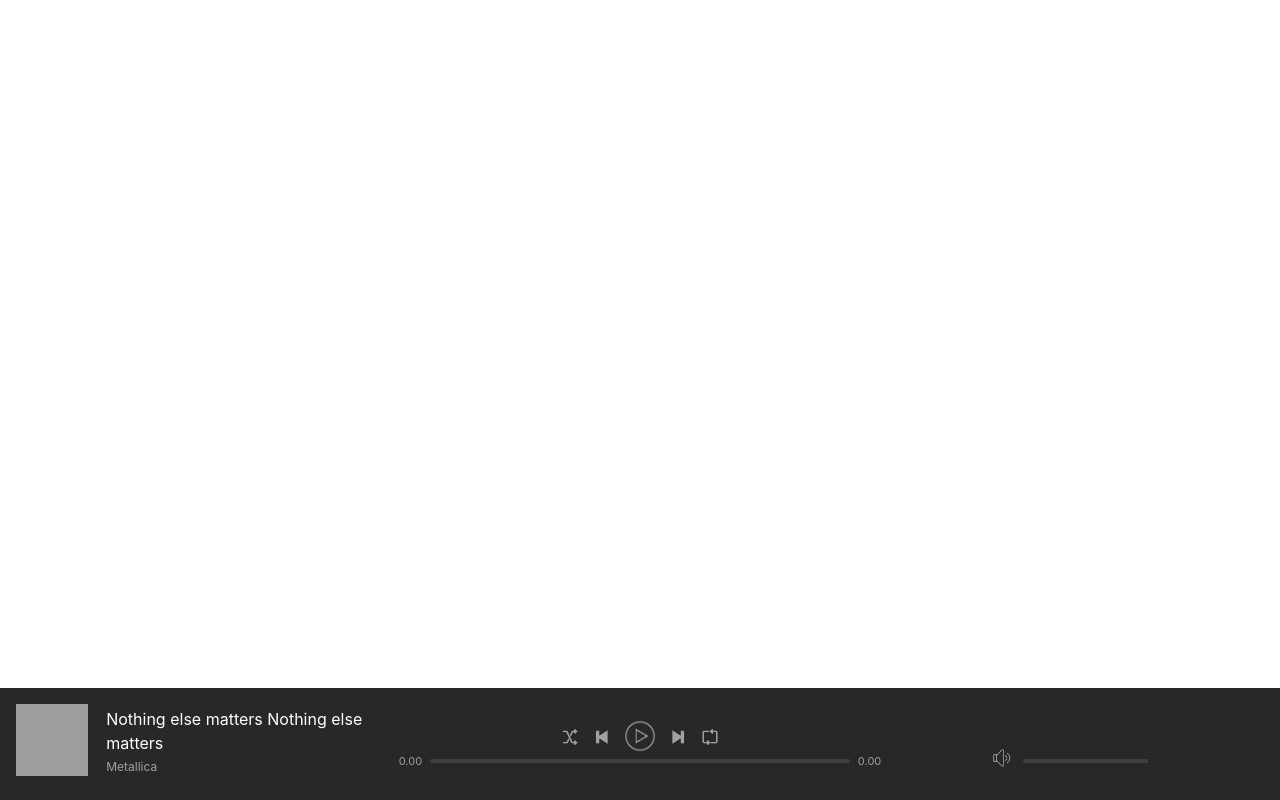
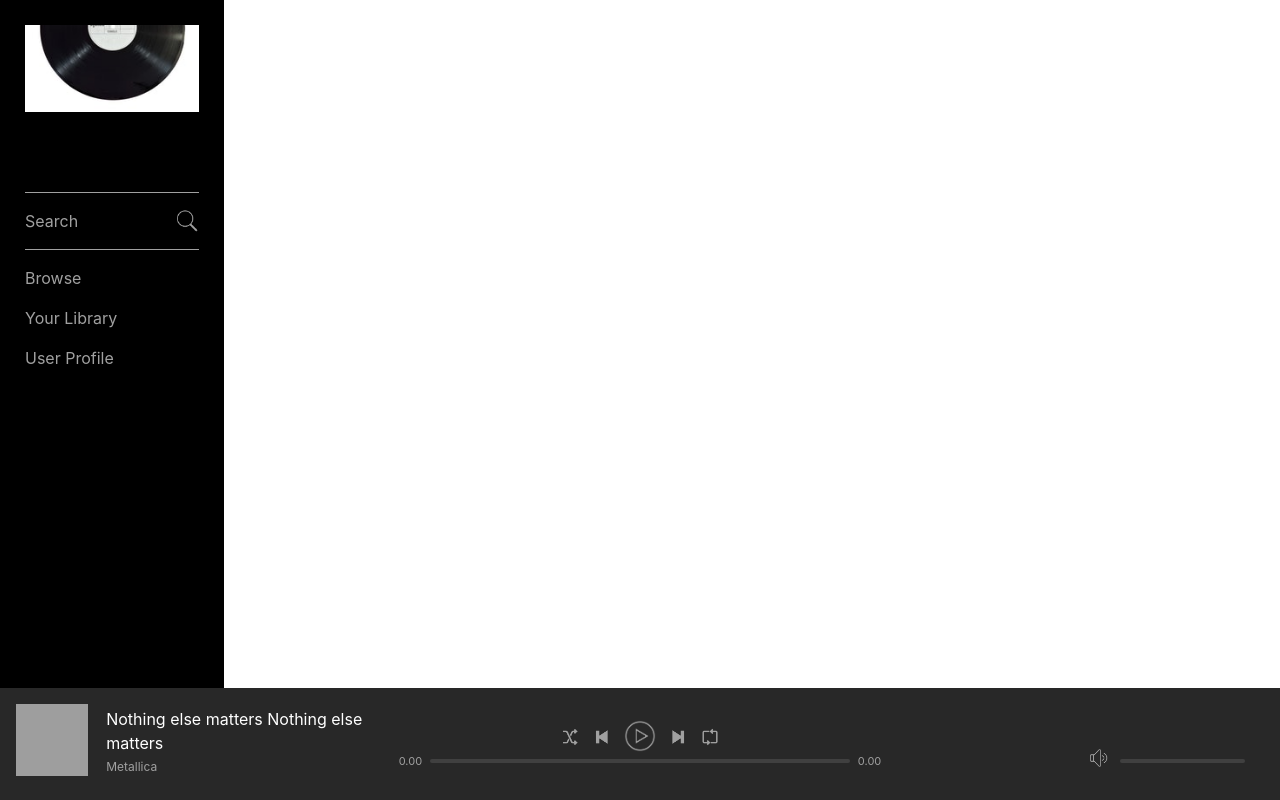
Before and after one commit to zaimov/spotify-clone, a PHP site: page / in a window 1280 px wide. Run offline with PHP 8.4, Linux system fonts and the light colour scheme; the visitor is signed in with stand-in values (Sample User, id 1); grey boxes are pictures that could not be loaded.

Commit message:
finished sidebar styles

```diff
--- a/assets/css/main.css
+++ b/assets/css/main.css
@@ -4,12 +4,55 @@ body, html {
   width: 100%;
   height: 100%; }
 
+.media__content {
+  min-height: 100%;
+  width: 100%; }
+  .media__content-sidebar {
+    background: #000;
+    width: 14rem;
+    height: 100vh;
+    position: fixed;
+    top: 0;
+    left: 0; }
+  .media__content-navbar {
+    display: -webkit-box;
+    /* OLD - iOS 6-, Safari 3.1-6 */
+    display: -moz-box;
+    /* OLD - Firefox 19- (buggy but mostly works) */
+    display: -ms-flexbox;
+    /* TWEENER - IE 10 */
+    display: -webkit-flex;
+    /* NEW - Chrome */
+    display: flex;
+    flex-direction: column;
+    padding: 1.563rem; }
+  .media__content-logo {
+    margin: 0 0 5rem 0; }
+    .media__content-logo img {
+      width: 100%;
+      height: auto; }
+  .media__content-items {
+    border-top: 1px solid #a0a0a0;
+    padding: 0 0 1rem 0; }
+    .media__content-items a {
+      padding: 1rem 0 0 0;
+      display: block;
+      color: #a0a0a0;
+      text-decoration: none; }
+      .media__content-items a:hover {
+        color: #fff; }
+  .media__content-search {
+    position: relative; }
+    .media__content-search img {
+      width: 1.5rem;
+      position: absolute;
+      right: 0; }
 .media__player {
   width: 100%;
   background: #282828;
   position: fixed;
   bottom: 0;
-  min-width: 620px; }
+  min-width: 38.75rem; }
 .media__playerbar {
   display: -webkit-box;
   /* OLD - iOS 6-, Safari 3.1-6 */
@@ -55,7 +98,7 @@ body, html {
     color: #a0a0a0; }
   .media__playerbar-center {
     width: 40%;
-    max-width: 700px;
+    max-width: 43.75rem;
     display: -webkit-box;
     /* OLD - iOS 6-, Safari 3.1-6 */
     display: -moz-box;
@@ -103,12 +146,12 @@ body, html {
     /* NEW - Chrome */
     display: flex;
     align-self: center;
-    justify-content: center; }
+    justify-content: flex-end; }
     .media__playerbar-right .progressBar {
-      width: 125px; }
+      width: 7.813rem; }
   .media__playerbar-volumeBar {
-    width: 180px;
-    padding-top: 25px; }
+    width: 11.25rem;
+    padding-top: 1.563rem; }
 .media__playbackbar {
   display: -webkit-box;
   /* OLD - iOS 6-, Safari 3.1-6 */
--- a/assets/scss/pages/_index.scss
+++ b/assets/scss/pages/_index.scss
@@ -1,19 +1,68 @@
 @mixin media--default {
     .media {
+        &__content {
+            min-height: 100%;
+            width: 100%;
+
+            &-sidebar {
+                background: $black;
+                width: 14rem;
+                height: 100vh;
+                position: fixed;
+                top: 0;
+                left: 0;
+            }
+
+            &-navbar {
+                @include display-flex();
+                flex-direction: column;
+                padding: 1.563rem;
+            }
+
+            &-logo {
+                margin: 0 0 5rem 0;
+                img {
+                    width: 100%;
+                    height: auto;
+                }
+            }
+
+            &-items {
+                border-top: 1px solid $media-buttons-color;
+                padding: 0 0 1rem 0;
+
+                a {
+                    padding: 1rem 0 0 0;
+                    display: block;
+                    color: $media-buttons-color;
+                    text-decoration: none;
+
+                    &:hover {
+                        color: $white;
+                    }
+                }
+            }
+
+            &-search {
+                position: relative;
+                    img {
+                        width: 1.5rem;
+                        position: absolute;
+                        right: 0;
+                    }
+            }
+        }
+
         &__player {
             width: 100%;
             background: $media-background-color;
             position: fixed;
             bottom: 0;
-            min-width: 620px;
+            min-width: 38.75rem;
         }
 
         &__playerbar {
-            display: -webkit-box;      /* OLD - iOS 6-, Safari 3.1-6 */
-            display: -moz-box;         /* OLD - Firefox 19- (buggy but mostly works) */
-            display: -ms-flexbox;      /* TWEENER - IE 10 */
-            display: -webkit-flex;     /* NEW - Chrome */
-            display: flex;
+            @include display-flex();
             height: 7rem;
             padding: 1rem;
             box-sizing: border-box;
@@ -58,7 +107,7 @@
 
             &-center {
                 width: 40%;
-                max-width: 700px;
+                max-width: 43.75rem;
                 @include display-flex();
                 flex-direction: column;
                 justify-content: center;
@@ -99,24 +148,20 @@
             &-right {
                 @include display-flex();
                 align-self: center;
-                justify-content: center;
+                justify-content: flex-end;
                 .progressBar {
-                    width: 125px;
+                    width: 7.813rem;
                 }
             }
 
             &-volumeBar {
-                width: 180px;
-                padding-top: 25px;
+                width: 11.25rem;
+                padding-top: 1.563rem;
             }
         }
 
         &__playbackbar {
-            display: -webkit-box;      /* OLD - iOS 6-, Safari 3.1-6 */
-            display: -moz-box;         /* OLD - Firefox 19- (buggy but mostly works) */
-            display: -ms-flexbox;      /* TWEENER - IE 10 */
-            display: -webkit-flex;     /* NEW - Chrome */
-            display: flex;
+            @include display-flex();
             align-items: center;
 
             &-time {
--- a/index.php
+++ b/index.php
@@ -22,6 +22,30 @@ if(isset($_SESSION['userLoggedIn'])) {
 </head>
 <body>
     <div class="media">
+
+        <div class="media__content">
+            <div class="media__content-sidebar">
+                <nav class="media__content-navbar">
+                    <a href="index.php" class="media__content-logo">
+                        <img src="assets/images/icons/logo.jpeg" alt="logo">
+                    </a>
+
+                    <div class="media__content-items">
+                        <a href="search.php" class="media__content-search">Search
+                            <img src="assets/images/icons/search.png" alt="search icon" class="search-icon">
+                        </a>
+
+                    </div>
+
+                    <div class="media__content-items">
+                        <a href="browse.php">Browse</a>
+                        <a href="library.php">Your Library</a>
+                        <a href="profile.php">User Profile</a>
+                    </div>
+                </nav>
+            </div>
+        </div>
+
         <div class="media__player">
             <div class="media__playerbar">
                 <div class="media__playerbar-left">
```
Also changed, not shown: assets/images/icons/logo.jpeg (added), 1 other file.
